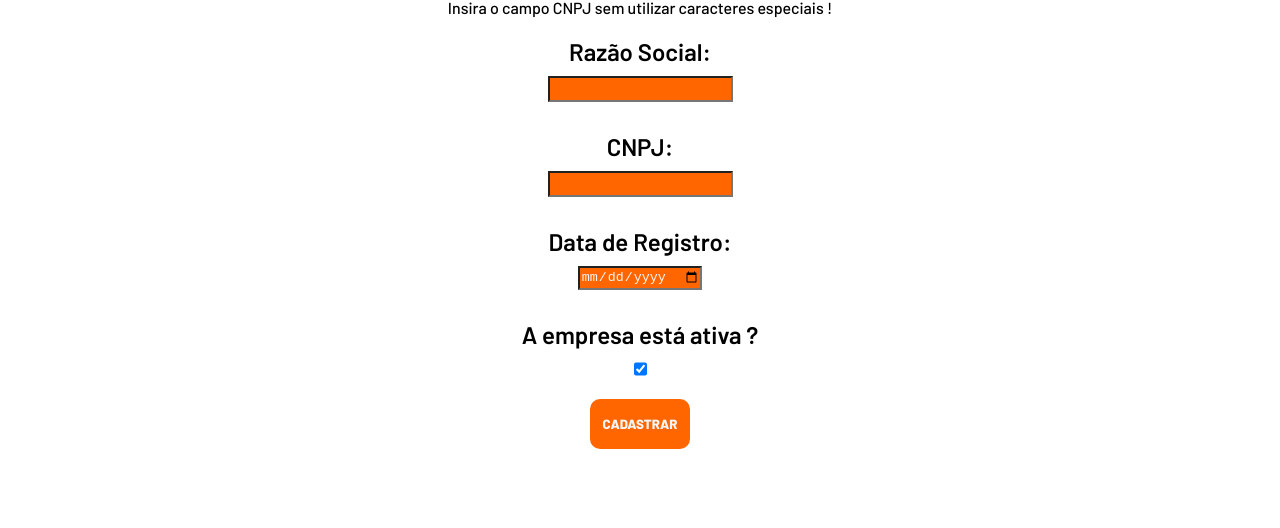
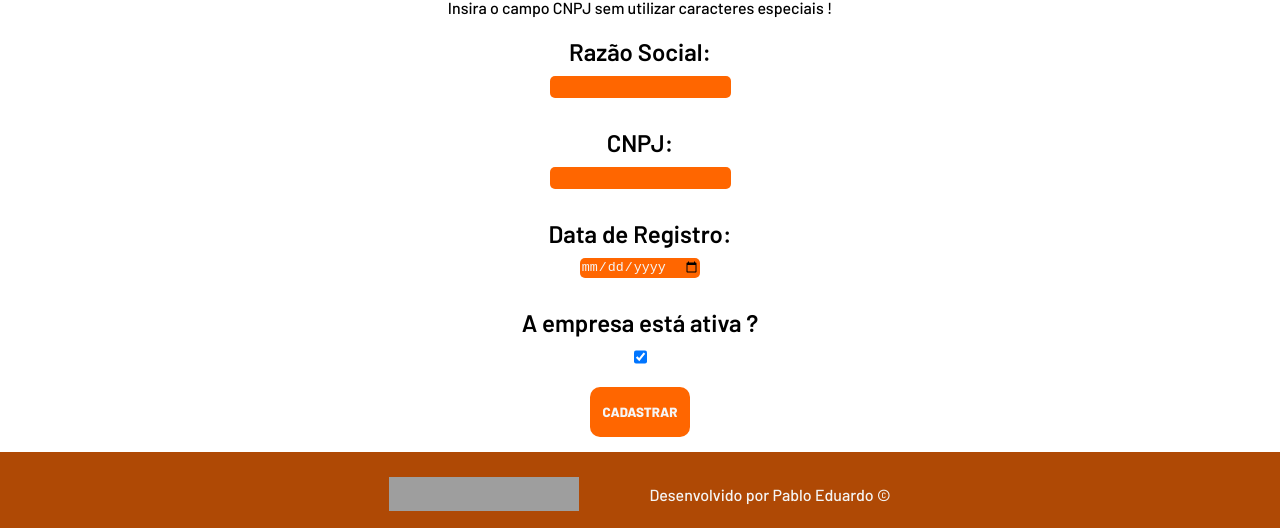
Before and after one commit to devPabloEdu/TesteLiberumRatings, a React (Create React App) app in the folder FrontEnd/cadastro-empresas/: page /CriarEmpresa in a window 1280 px wide. Shown: the part 404-932 px from the top of the page. Before the commit the page ends 863 px from the top, so only its background shows below. Built offline with nearby package versions, Linux system fonts and the light colour scheme; grey boxes are pictures that could not be loaded.

Commit message:
Função de editar funcionando

```diff
--- a/FrontEnd/cadastro-empresas/src/App.tsx
+++ b/FrontEnd/cadastro-empresas/src/App.tsx
@@ -4,6 +4,7 @@ import Home from "./Pages/Home"
 import Nav from './Components/Nav';
 import EmpresaDetails from './Components/EmpresaDetails';
 import EmpresaForm from "./Components/EmpresaForm";
+import Footer from './Components/Footer';
 
 
 function App() {
@@ -14,9 +15,12 @@ function App() {
       </header>
       <Routes>
         <Route path="/" Component={Home}/>
-        <Route path="/empresa/:Id" Component={EmpresaDetails}/>
+        <Route path="/empresa/:Id" element={<EmpresaDetails />} />
         <Route path='/CriarEmpresa' Component={EmpresaForm}/>
       </Routes>
+      <footer>
+        <Footer />
+      </footer>
     </Router>
   </div>
   );
--- a/FrontEnd/cadastro-empresas/src/Components/EmpresaDetails.tsx
+++ b/FrontEnd/cadastro-empresas/src/Components/EmpresaDetails.tsx
@@ -1,35 +1,62 @@
-import React, { useEffect, useState } from "react";
-import axios from "axios";
-import { useParams } from "react-router-dom";
+import React, { useEffect, useState } from 'react';
+import { useParams, useNavigate } from 'react-router-dom';
+import axios from 'axios';
 
 const EmpresaDetails = () => {
-  const { Id } = useParams();
+  const { Id } = useParams<{ Id: string }>(); // Captura o ID da URL como string
   const [empresa, setEmpresa] = useState<any>(null);
+  const navigate = useNavigate();
 
+  // Função para buscar a empresa específica
+  useEffect(() => {
+    if (!Id) {
+      console.error("ID da empresa não encontrado.");
+      return;
+    }
 
-  useEffect(() => {
-    axios.get(`http://localhost:5039/api/Empresas/${Id}`)
-      .then(response => setEmpresa(response.data))
-      .catch(error => console.error("Erro ao buscar empresa", error));
+    const fetchEmpresa = async () => {
+      try {
+        console.log("Buscando empresa com ID:", Id);
+        const response = await axios.get(`http://localhost:5039/api/empresas/${Id}`);
+        setEmpresa(response.data);
+      } catch (error) {
+        console.error('Erro ao buscar a empresa', error);
+      }
+    };
+
+    fetchEmpresa();
   }, [Id]);
 
+  // Função para deletar a empresa
   const handleDelete = async () => {
     try {
-      await axios.delete(`http://localhost:5039/api/Empresas/${Id}`);
+      await axios.delete(`http://localhost:5039/api/empresas/${Id}`);
+      navigate('/'); // Redireciona para a página inicial após a exclusão
     } catch (error) {
-      console.error("Erro ao deletar empresa", error);
+      console.error('Erro ao deletar a empresa', error);
     }
   };
 
-  if (!empresa) return <div>Carregando...</div>;
+  // Função para editar a empresa
+  const handleEdit = () => {
+    navigate(`/editar/${empresa.id}`);
+  };
+
+  // Exibe "Carregando..." enquanto a empresa não é carregada
+  if (!empresa) {
+    return <div>Carregando...</div>;
+  }
 
   return (
     <div>
       <h1>Detalhes da Empresa</h1>
-      <p>CNPJ: {empresa.cnpj}</p>
-      <p>Razão Social: {empresa.razaoSocial}</p>
-      <p>Status: {empresa.status ? "Ativo" : "Inativo"}</p>
-      <button onClick={() => (`/editar/${empresa.Id}`)}>Editar</button>
+      <p><strong>Razão Social:</strong> {empresa.razaoSocial}</p>
+      <p><strong>CNPJ:</strong> {empresa.cnpj}</p>
+      <p><strong>Data de Registro:</strong> {empresa.criadoEm}</p>
+      <p><strong>Status:</strong> {empresa.status ? 'Ativo' : 'Inativo'}</p>
+
+      {/* Botões de Edição e Deletação */}
+      <button onClick={handleEdit}>Editar</button>
       <button onClick={handleDelete}>Deletar</button>
     </div>
   );
--- /dev/null
+++ b/FrontEnd/cadastro-empresas/src/Components/Footer.tsx
@@ -0,0 +1,12 @@
+import React from "react";
+import "../Styles/Footer.css"
+
+function Footer() {
+    return <div>
+        <footer>
+            <img src="https://www.liberumratings.com.br/wp-content/themes/liberum_site/assets/images/liberum_rates.svg" alt="Liberum Ratings" width="190" height="34"/>
+            <p>Desenvolvido por Pablo Eduardo &copy;</p>
+        </footer>
+    </div>
+}
+export default Footer;
--- a/FrontEnd/cadastro-empresas/src/Pages/Home.tsx
+++ b/FrontEnd/cadastro-empresas/src/Pages/Home.tsx
@@ -35,7 +35,7 @@ const EmpresaList = () => {
                   <td>{empresa.razaoSocial}</td>
                   <td>{empresa.status ? "Ativo" : "Inativo"}</td>
                 <td>
-                    <Link to={`/empresa/${empresa.Id}`}>Ver detalhes</Link>
+                    <Link to={`/empresa/${empresa.id}`}>Ver detalhes</Link>
                 </td>
                 </tr>
               ))}
--- a/FrontEnd/cadastro-empresas/src/Styles/EmpresaForm.css
+++ b/FrontEnd/cadastro-empresas/src/Styles/EmpresaForm.css
@@ -58,4 +58,6 @@ input{
     background-color: var(--backgroundLaranja);
     color: whitesmoke;
     height: 20px;
+    border: none;
+    border-radius: 5px;
 }
--- /dev/null
+++ b/FrontEnd/cadastro-empresas/src/Styles/Footer.css
@@ -0,0 +1,24 @@
+@charset "UTF-8";
+@import url('https://fonts.googleapis.com/css2?family=Barlow:ital,wght@0,100;0,200;0,300;0,400;0,500;0,600;0,700;0,800;0,900;1,100;1,200;1,300;1,400;1,500;1,600;1,700;1,800;1,900&display=swap');
+:root{
+    --backgroundLaranja: #f60;
+    --backgroundLaranjaEscuro: rgb(175, 73, 5);
+    --backgroundAzul: #3760a7;
+    --backgroundAZULescuro: #162744;
+}
+footer{
+    display: flex;
+    flex-direction: row;
+    align-items: center;
+    justify-content: center;
+    padding: 10px;
+    gap: 70px;
+    background-color: var(--backgroundLaranjaEscuro);
+    color: whitesmoke;
+    margin-top: 5px;
+}
+p{
+    font-family: "Barlow", serif;
+    font-weight: 500;
+    font-style: normal;
+}
```
